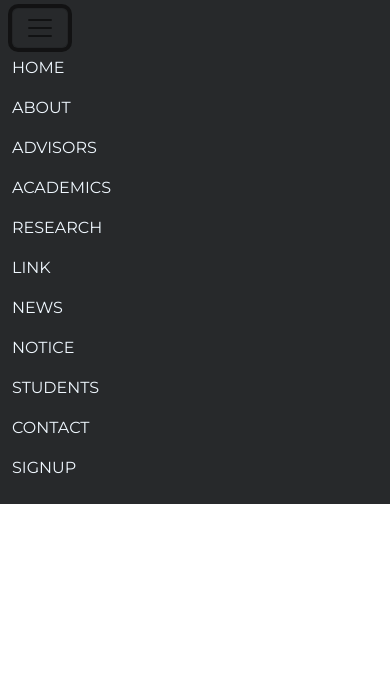
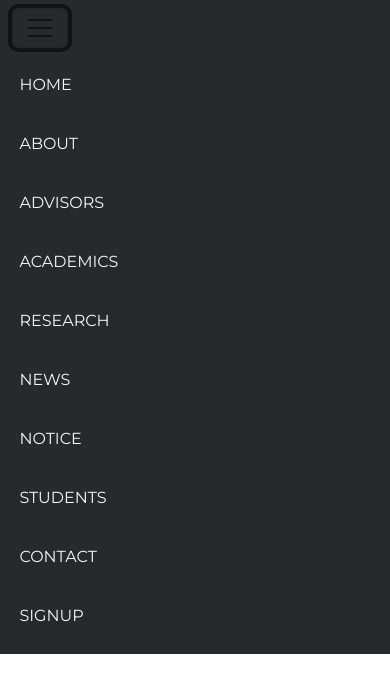
Before and after one commit to moududahmad99/responsive-navbar, a plain HTML site: page index.html in a window 390 px wide. Both pictures are taken after a click on the button "Toggle navigation". Drawn offline with Linux system fonts and the light colour scheme.

Commit message:
i guess 25% complete & and I need to check

```diff
--- /dev/null
+++ b/css/responsive-sabbir.css
@@ -0,0 +1,41 @@
+/* Extra Small Area Start*/
+@media (max-width: 576.98px) {
+  .nav-item {
+    margin-top: 15px;
+  }
+  .nav-link {
+    padding: 10px 0;
+    font-size: 16px !important;
+  }
+
+  .nav-link::after {
+    display: none;
+  }
+
+  .nav-link:hover {
+    color: rgb(235, 220, 220) !important;
+    margin-left: 12px;
+  }
+}
+/* Extra Small Area End*/
+
+/* Small Area Start */
+@media (min-width: 576px) and (max-width: 767.98px) {
+}
+/* Small Area End */
+
+/* Medium Area Start */
+@media (min-width: 768px) and (max-width: 991.98px) {
+}
+/* Medium Area Start */
+
+/* Large Area Start */
+@media (min-width: 768px) and (max-width: 1199.98px) {
+  /* Navbar Area Start */
+  .nav-link {
+    margin: 0 0.9vw;
+    font-size: 1.2vw;
+  }
+  /* Navbar Area End */
+}
+/* Large Area End */
--- a/css/style.css
+++ b/css/style.css
@@ -32,10 +32,7 @@ p {
 
 /* Navbar Area Start */
 .navbar {
-
   background-color: #27292b;
-
-
 }
 
 .nav-link {
@@ -43,5 +40,47 @@ p {
   color: aliceblue !important;
   text-transform: uppercase;
   font-family: 'Montserrat';
+  position: relative;
+  margin: 0 1.9vw;
+  font-size: 1vw;
+  transition: .5s;
+  -webkit-transition: .5s;
+  -moz-transition: .5s;
+  -ms-transition: .5s;
+  -o-transition: .5s;
+}
+
+.nav-link:hover {
+  color: rgb(235, 220, 220) !important;
+}
+
+
+.nav-link::after {
+  position:absolute;
+  content: '';
+  height: 1px;
+  width: 100%;
+  bottom: 0;
+  left: 0;
+  background: #bff3bf;
+  transition: cubic-bezier(.77,0,.18,1) .5s;
+  -webkit-transition: cubic-bezier(.77,0,.18,1) .5s;
+  -moz-transition: cubic-bezier(.77,0,.18,1) .5s;
+  -ms-transition: cubic-bezier(.77,0,.18,1) .5s;
+  -o-transition: cubic-bezier(.77,0,.18,1) .5s;
+  transform: scale(0);
+  -webkit-transform: scale(0);
+  -moz-transform: scale(0);
+  -ms-transform: scale(0);
+  -o-transform: scale(0);
+}
+
+.nav-link:hover::after {
+  width: 100%;
+  transform: scale(1);
+  -webkit-transform: scale(1);
+  -moz-transform: scale(1);
+  -ms-transform: scale(1);
+  -o-transform: scale(1);
 }
 /* Navbar Area End */
--- a/index.html
+++ b/index.html
@@ -10,15 +10,15 @@
 		href="https://fonts.googleapis.com/css2?family=Caveat:wght@400;500;600;700&family=Montserrat:wght@200;300;400;500;600;700;800&family=Open+Sans:wght@300;400;500;600;700;800&family=Raleway:wght@100;200;300;400;500;600;700;800&family=Roboto:wght@300;400;500;700;900&display=swap"
 		rel="stylesheet">
 	<link rel="stylesheet" href="css/all.css" />
+	<link rel="stylesheet" href="css/bootstrap.css">
 	<link rel="stylesheet" href="css/style.css" />
-	<link rel="stylesheet" href="css/bootstrap.css">
+	<link rel="stylesheet" href="css/responsive-sabbir.css">
 </head>
 
 <body>
 	<!-- Navbar Area Start -->
 	<nav class="navbar navbar-expand-lg">
 		<div class="container-fluid">
-
 			<button class="navbar-toggler" type="button" data-bs-toggle="collapse"
 				data-bs-target="#navbarSupportedContent" aria-controls="navbarSupportedContent" aria-expanded="false"
 				aria-label="Toggle navigation">
@@ -40,9 +40,6 @@
 					</li>
 					<li class="nav-item">
 						<a href="#" class="nav-link">Research</a>
-					</li>
-					<li class="nav-item">
-						<a class="nav-link" href="#">Link</a>
 					</li>
 					<li class="nav-item">
 						<a href="news&events.html" class="nav-link">News</a>
```
